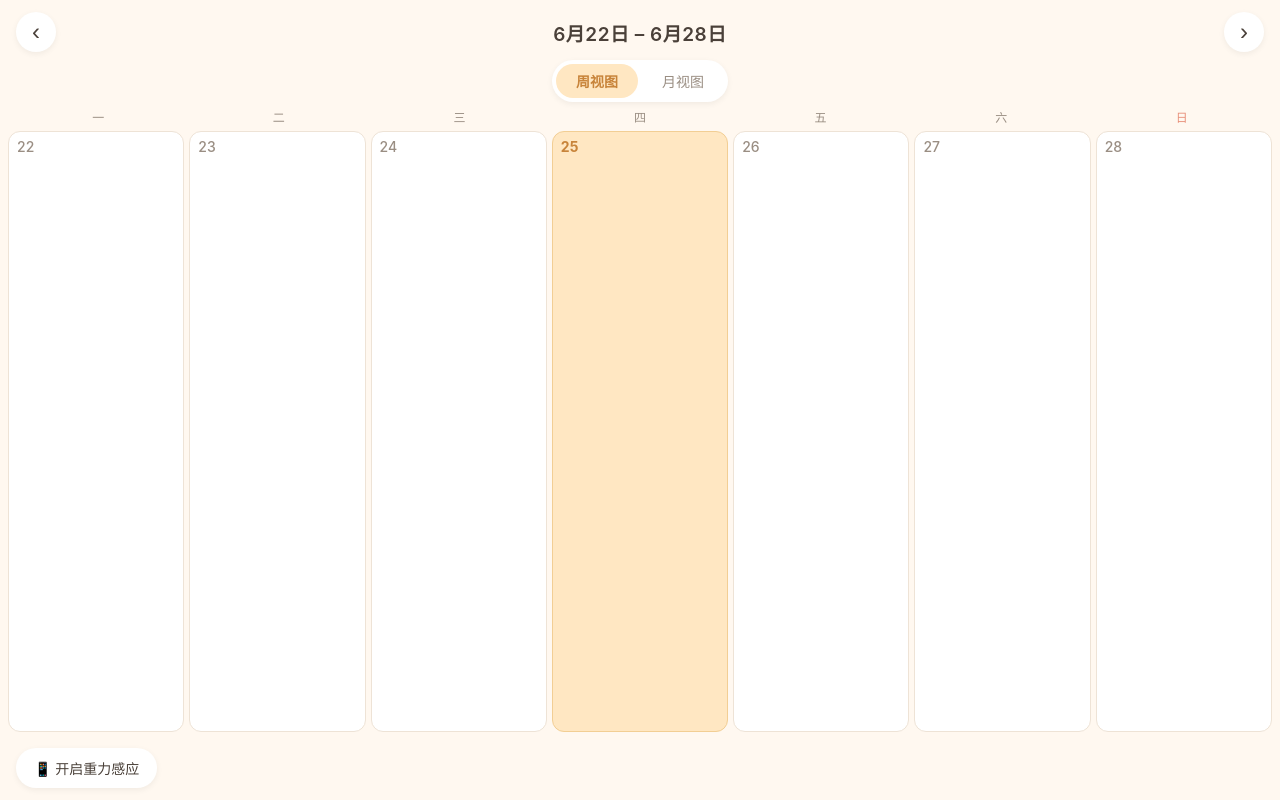
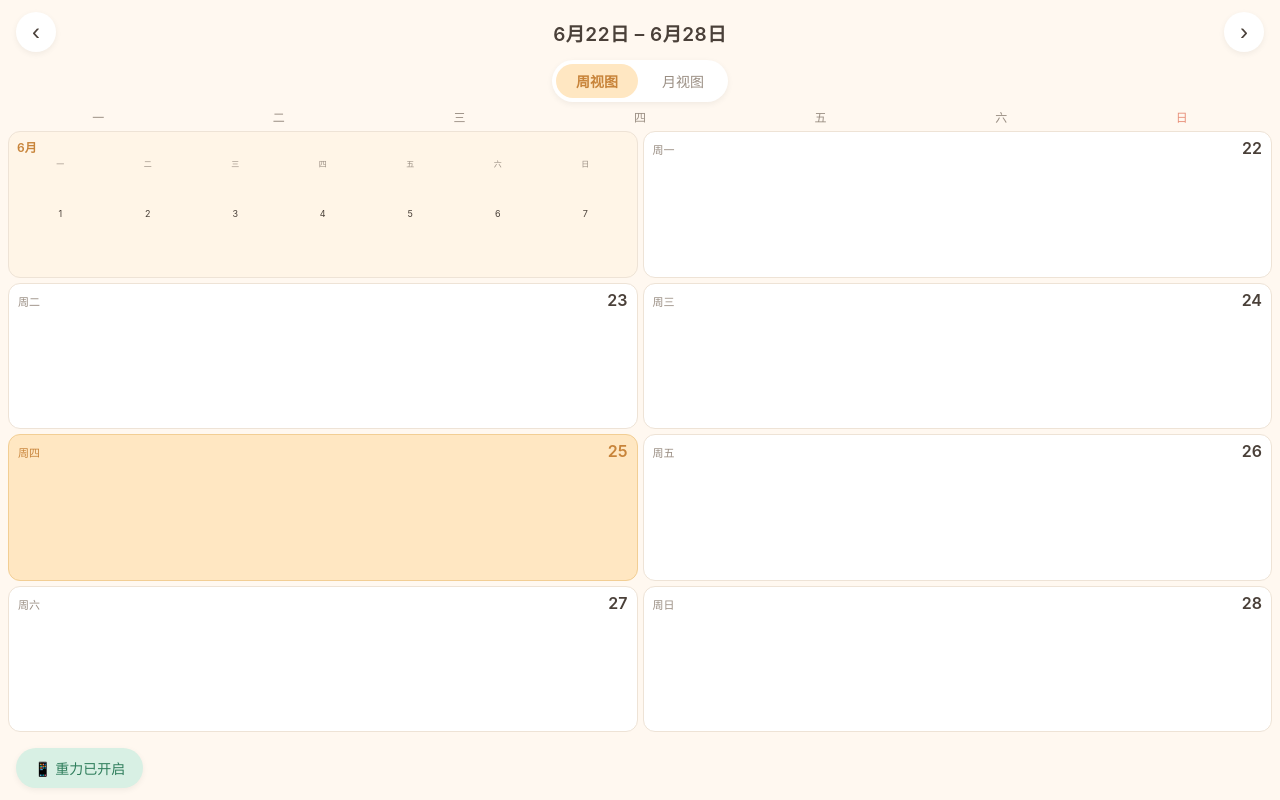
Before and after one commit to AlvinWynn/happiness-perma, a plain HTML site: page index.html in a window 1280 px wide. Drawn offline with Linux system fonts and the light colour scheme.

Commit message:
周视图改双列布局+迷你月历框选当前周；去掉光环；重力默认开启

```diff
--- a/app.js
+++ b/app.js
@@ -113,11 +113,74 @@
     const a = days[0], b = days[6];
     monthTitle.textContent =
       `${a.getMonth() + 1}月${a.getDate()}日 – ${b.getMonth() + 1}月${b.getDate()}日`;
-    days.forEach(d => {
+    // 左上角：缩小版月历(框出当前周)
+    calendarEl.appendChild(renderMiniMonth(days));
+    // 其余 7 格：周一→周日
+    const labels = ['周一', '周二', '周三', '周四', '周五', '周六', '周日'];
+    days.forEach((d, i) => {
       const key = cellKey(d.getFullYear(), d.getMonth(), d.getDate());
-      calendarEl.appendChild(makeCell(key, d.getDate(), sameDate(d, today)));
+      calendarEl.appendChild(makeDayCell(key, labels[i], d.getDate(), sameDate(d, today)));
     });
     requestAnimationFrame(syncPhysics);
+  }
+
+  // 周视图日格：顶部星期+日期，下方 phys-zone 容纳重力图标
+  function makeDayCell(key, label, dayNum, isToday) {
+    const cell = document.createElement('div');
+    cell.className = 'cell day-cell';
+    cell.dataset.key = key;
+    if (isToday) cell.classList.add('today');
+    const head = document.createElement('div');
+    head.className = 'day-head';
+    head.innerHTML = `<span class="dh-label">${label}</span><span class="dh-num">${dayNum}</span>`;
+    cell.appendChild(head);
+    const zone = document.createElement('div');
+    zone.className = 'phys-zone';
+    cell.appendChild(zone);
+    if ((DB[key] || []).length) cell.classList.add('has-events');
+    cell.addEventListener('click', () => openSheet(key));
+    return cell;
+  }
+
+  // 左上角缩小版月历：框出当前周所在的整行
+  function renderMiniMonth(weekDays) {
+    const wrap = document.createElement('div');
+    wrap.className = 'mini-month';
+    const y = weekStart.getFullYear(), m = weekStart.getMonth();
+    const title = document.createElement('div');
+    title.className = 'mini-title';
+    title.textContent = `${m + 1}月`;
+    wrap.appendChild(title);
+    const grid = document.createElement('div');
+    grid.className = 'mini-grid';
+    ['一', '二', '三', '四', '五', '六', '日'].forEach(w => {
+      const h = document.createElement('span');
+      h.className = 'mini-wd'; h.textContent = w; grid.appendChild(h);
+    });
+    const lead = firstWeekday(y, m);
+    const total = daysInMonth(y, m);
+    const weekSet = new Set(weekDays.map(d => cellKey(d.getFullYear(), d.getMonth(), d.getDate())));
+    // 当前周落在本月内的首尾日，用于画方框两端
+    const inMonth = weekDays.filter(d => d.getFullYear() === y && d.getMonth() === m);
+    const firstK = inMonth.length ? cellKey(y, m, inMonth[0].getDate()) : null;
+    const lastK = inMonth.length ? cellKey(y, m, inMonth[inMonth.length - 1].getDate()) : null;
+    for (let i = 0; i < lead; i++) {
+      const s = document.createElement('span');
+      s.className = 'mini-day blank'; grid.appendChild(s);
+    }
+    for (let d = 1; d <= total; d++) {
+      const s = document.createElement('span');
+      s.className = 'mini-day'; s.textContent = d;
+      const k = cellKey(y, m, d);
+      if (weekSet.has(k)) s.classList.add('in-week');
+      if (k === firstK) s.classList.add('wk-start');
+      if (k === lastK) s.classList.add('wk-end');
+      if (y === today.getFullYear() && m === today.getMonth() && d === today.getDate())
+        s.classList.add('mini-today');
+      grid.appendChild(s);
+    }
+    wrap.appendChild(grid);
+    return wrap;
   }
 
   function renderMonth() {
@@ -152,20 +215,20 @@
     canvas.style.top = calendarEl.offsetTop + 'px';
     const cellMap = new Map();
     const eventsByCell = {};
-    const starByCell = {};
     calendarEl.querySelectorAll('.cell:not(.blank)').forEach(cell => {
       const key = cell.dataset.key;
-      const r = cell.getBoundingClientRect();
+      // 周视图图标限制在 phys-zone(头部以下)；月视图用整格
+      const bound = cell.querySelector('.phys-zone') || cell;
+      const r = bound.getBoundingClientRect();
       cellMap.set(key, {
         x: r.left - baseRect.left, y: r.top - baseRect.top,
         w: r.width, h: r.height,
       });
       const list = DB[key] || [];
       if (!list.length) return;
-      const sUid = starUidFor(key);
-      starByCell[key] = sUid;
       if (viewMode === 'month') {
         // 月视图：仅显示当日星标图标
+        const sUid = starUidFor(key);
         const sev = list.find(e => e.uid === sUid) || list[0];
         eventsByCell[key] = [sev];
       } else {
@@ -173,20 +236,19 @@
       }
     });
     world.setCells(cellMap);
-    // 月视图星标图标独此一个，无需光环；周视图给星标加光环
-    world.rebuildAll(eventsByCell, viewMode === 'week' ? starByCell : {});
+    world.rebuildAll(eventsByCell, {}); // 不传星标→无金色光环
     world.start();
   }
 
   // 局部刷新某格物理(记录增删/改星标后)
   function refreshCell(key) {
     const list = DB[key] || [];
-    const sUid = starUidFor(key);
     if (viewMode === 'month') {
+      const sUid = starUidFor(key);
       const sev = list.find(e => e.uid === sUid) || list[0];
       world.rebuildCell(key, sev ? [sev] : [], null);
     } else {
-      world.rebuildCell(key, list, sUid);
+      world.rebuildCell(key, list, null);
     }
   }
 
@@ -434,6 +496,28 @@
   }
   enableBtn.addEventListener('click', enableMotion);
 
+  // 默认开启重力：非 iOS 直接挂载；iOS 需用户手势，故首次触屏自动请求授权
+  (function autoEnableMotion() {
+    const DOE = window.DeviceOrientationEvent;
+    if (!DOE) return;
+    if (typeof DOE.requestPermission === 'function') {
+      // iOS：等首次交互(任意点击)自动弹授权，无需用户去找按钮
+      const once = () => {
+        if (!motionOn) enableMotion();
+        document.removeEventListener('touchend', once);
+        document.removeEventListener('click', once);
+      };
+      document.addEventListener('touchend', once, { once: false });
+      document.addEventListener('click', once, { once: false });
+    } else {
+      // Android 等：直接开启
+      window.addEventListener('deviceorientation', handleOrientation);
+      motionOn = true;
+      enableBtn.classList.add('on');
+      enableBtn.textContent = '📱 重力已开启';
+    }
+  })();
+
   // 注：canvas 为 pointer-events:none，点击始终穿透到日历方格。
 
   // ---------- 启动 ----------
--- a/styles.css
+++ b/styles.css
@@ -79,13 +79,13 @@ body {
 /* 月视图：正方形小方格，多行 */
 .calendar.month { grid-auto-rows: auto; }
 .calendar.month .cell { aspect-ratio: 1 / 1; }
-/* 周视图：一行七天，方格高高的(沉浸记录区) */
+/* 周视图：2 列网格，左上角迷你月历 + 7 个日格(周一→周日) */
 .calendar.week {
-  grid-template-rows: 1fr;
+  grid-template-columns: repeat(2, 1fr);
+  grid-auto-rows: 1fr;
   height: 100%;
 }
 .calendar.week .cell { aspect-ratio: auto; height: 100%; }
-.calendar.week .daynum { font-size: 14px; top: 6px; left: 8px; }
 
 .cell {
   position: relative;
@@ -106,6 +106,50 @@ body {
   font-size: 12px; color: var(--muted); font-weight: 500;
 }
 .cell.today .daynum { color: #C8843A; font-weight: 700; }
+
+/* 周视图日格：顶部星期+日期，下方为重力图标区 */
+.day-cell { display: flex; flex-direction: column; }
+.day-head {
+  display: flex; align-items: baseline; justify-content: space-between;
+  padding: 6px 9px 2px; flex-shrink: 0;
+}
+.dh-label { font-size: 11px; color: var(--muted); }
+.dh-num { font-size: 16px; font-weight: 600; color: var(--ink); }
+.cell.today .dh-num { color: #C8843A; }
+.cell.today .dh-label { color: #C8843A; }
+.phys-zone { flex: 1; min-height: 0; }
+
+/* 左上角缩小版月历 */
+.mini-month {
+  background: color-mix(in srgb, var(--today) 40%, white);
+  border: 1px solid var(--line);
+  border-radius: 12px;
+  padding: 6px 8px;
+  display: flex; flex-direction: column;
+  cursor: default;
+  overflow: hidden;
+}
+.mini-title { font-size: 12px; font-weight: 600; color: #C8843A; margin-bottom: 3px; }
+.mini-grid {
+  display: grid; grid-template-columns: repeat(7, 1fr);
+  gap: 1px; flex: 1; align-content: center;
+}
+.mini-wd { font-size: 8px; color: var(--muted); text-align: center; }
+.mini-day {
+  font-size: 9px; text-align: center; color: var(--ink);
+  aspect-ratio: 1 / 1; display: flex; align-items: center; justify-content: center;
+  border-radius: 3px;
+}
+.mini-day.blank { visibility: hidden; }
+.mini-day.mini-today { font-weight: 700; color: #C8843A; }
+/* 当前周高亮 + 方框 */
+.mini-day.in-week {
+  background: rgba(241,148,138,.18);
+  border-top: 1.5px solid var(--sun);
+  border-bottom: 1.5px solid var(--sun);
+}
+.mini-day.wk-start { border-left: 1.5px solid var(--sun); border-radius: 4px 0 0 4px; }
+.mini-day.wk-end { border-right: 1.5px solid var(--sun); border-radius: 0 4px 4px 0; }
 
 /* 物理 canvas：覆盖整个日历内容(随方格一起滚动)，不拦截点击 */
 .physics-canvas {
--- a/sw.js
+++ b/sw.js
@@ -1,5 +1,5 @@
 /* sw.js — 离线缓存，让 PWA 断网可用 */
-const CACHE = 'happiness-v2';
+const CACHE = 'happiness-v3';
 const ASSETS = [
   './',
   './index.html',
```
